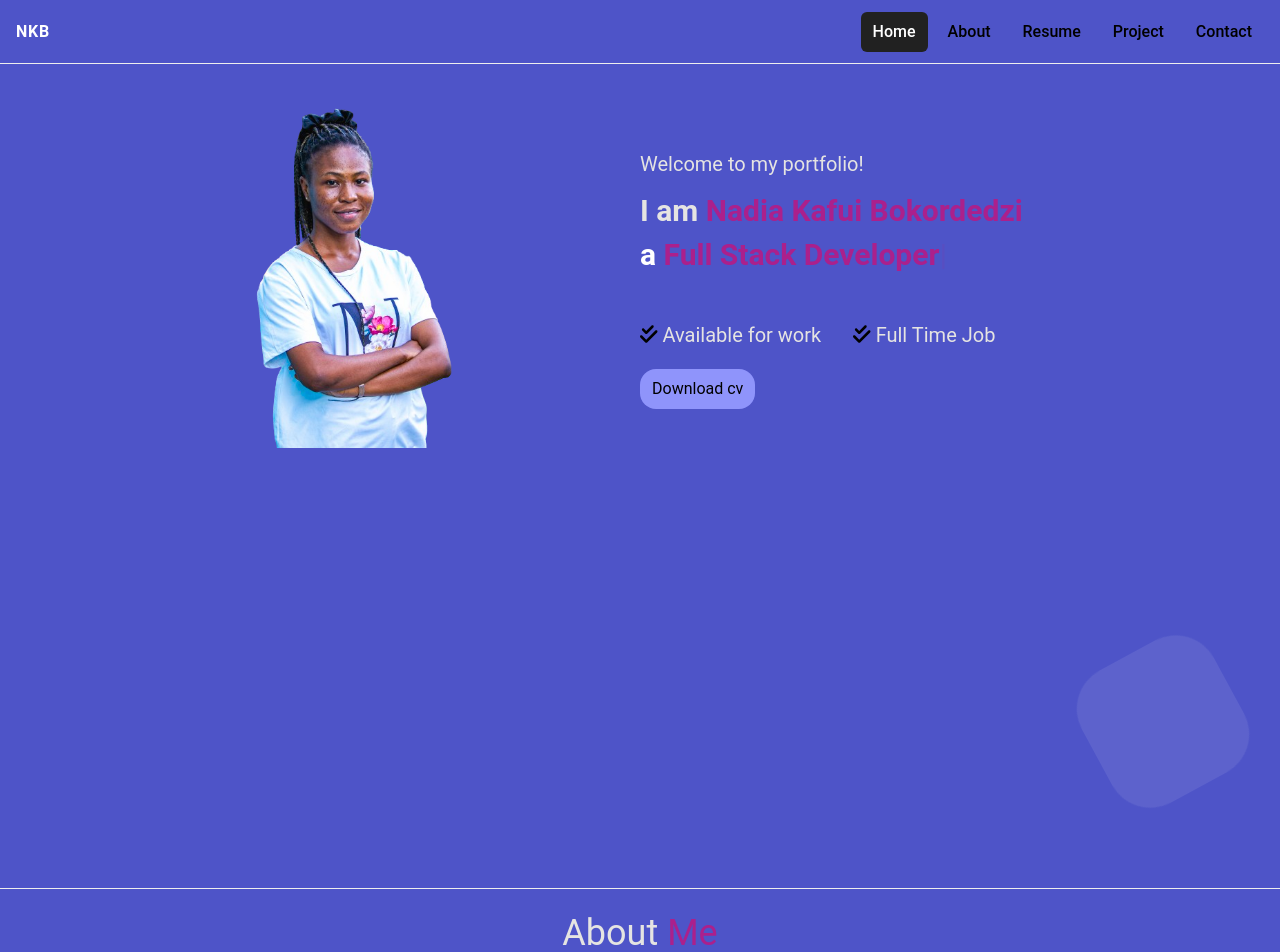
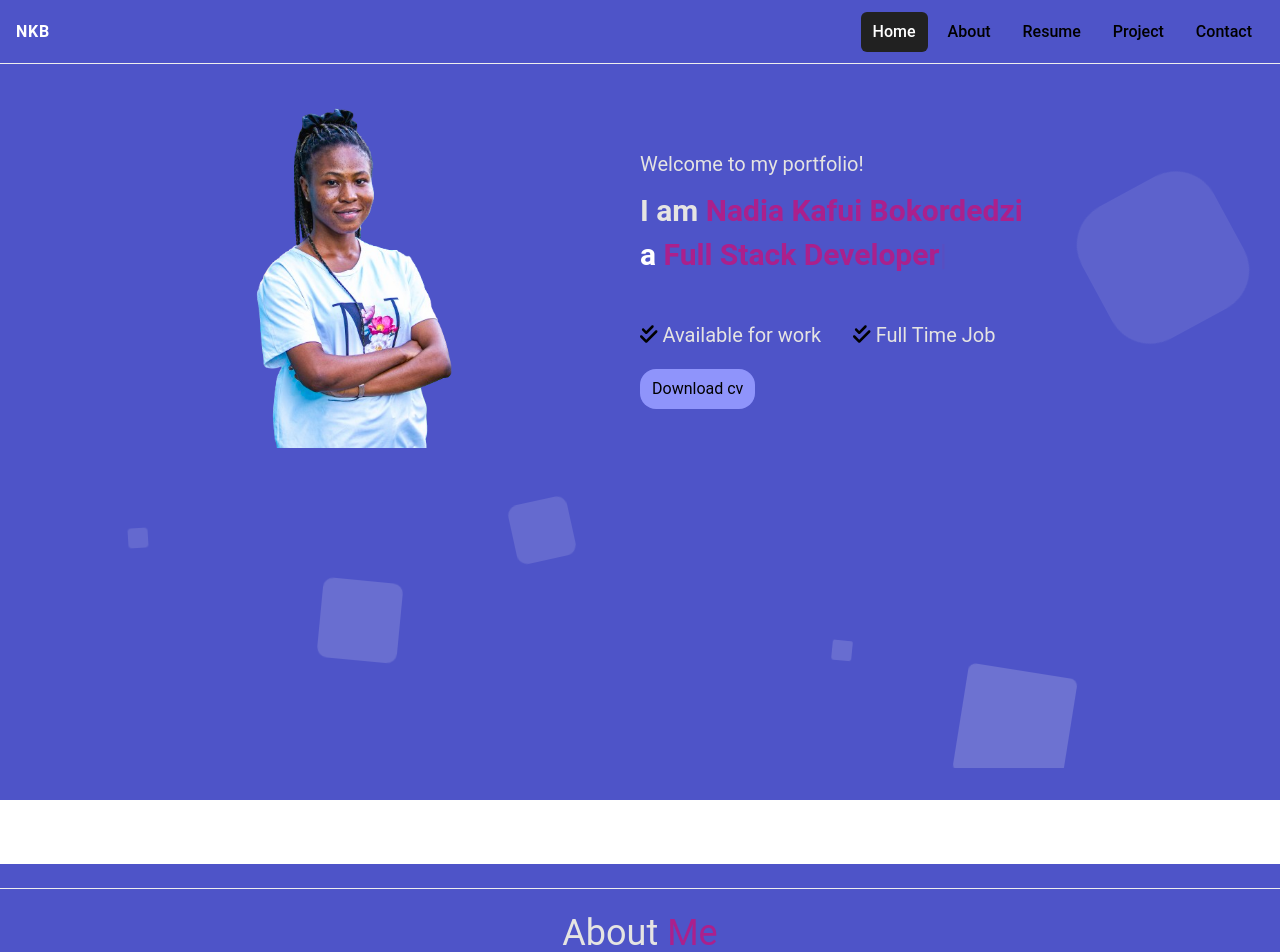
Before and after one commit to Nadia-kaf/nadia-portfolio, a React (Create React App) app: page / in a window 1280 px wide. Shown: the top 952 px of the page. Built offline with nearby package versions, Linux system fonts and the light colour scheme.

Commit message:
css must work

```diff
--- a/src/App.css
+++ b/src/App.css
@@ -1,4 +1,9 @@
-body{
+
+*{
+	padding: 0;
+	margin: 0;
+	box-sizing: border-box;
+}
 /*Start Animations*/
 @-webkit-keyframes animatetop {
 	from {
@@ -48,7 +53,7 @@ body{
 	background: #4e54c8;
 	background: -webkit-linear-gradient(to left, #8f94fb, #4e54c8);
 	width: 100%;
-	height: 154vh;
+	height: 100vh;
 	position: absolute;
 	z-index: -1;
 }
@@ -58,7 +63,7 @@ body{
 	top: 0;
 	left: 0;
 	width: 100%;
-	height: 100%;
+	height: 96%;
 	overflow: hidden;
 }
 
@@ -66,8 +71,8 @@ body{
 	position: absolute;
 	display: block;
 	list-style: none;
-	width: 30px;
-	height: 30px;
+	width: 20px;
+	height: 20px;
 	background: rgba(255, 255, 255, 0.2);
 	animation: animate 25s linear infinite;
 	bottom: -150px;
@@ -75,23 +80,23 @@ body{
 
 .circles li:nth-child(1) {
 	left: 25%;
-	width: 90px;
-	height: 90px;
+	width: 80px;
+	height: 80px;
 	animation-delay: 0s;
 }
 
 .circles li:nth-child(2) {
 	left: 10%;
-	width: 30px;
-	height: 30px;
+	width: 20px;
+	height: 20px;
 	animation-delay: 2s;
 	animation-duration: 12s;
 }
 
 .circles li:nth-child(3) {
 	left: 70%;
-	width: 30px;
-	height: 30px;
+	width: 20px;
+	height: 20px;
 	animation-delay: 4s;
 }
 
@@ -164,5 +169,3 @@ body{
 /*
 -- End BackGround Animation
 */
-
-}
```
